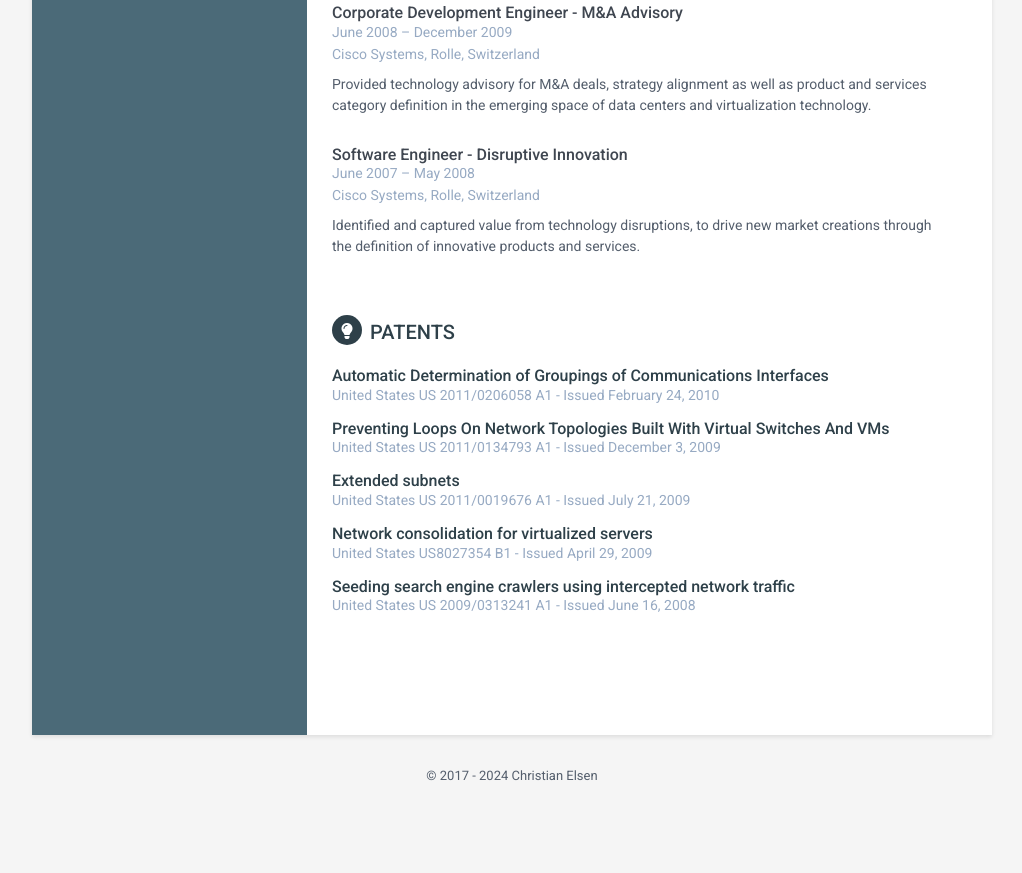
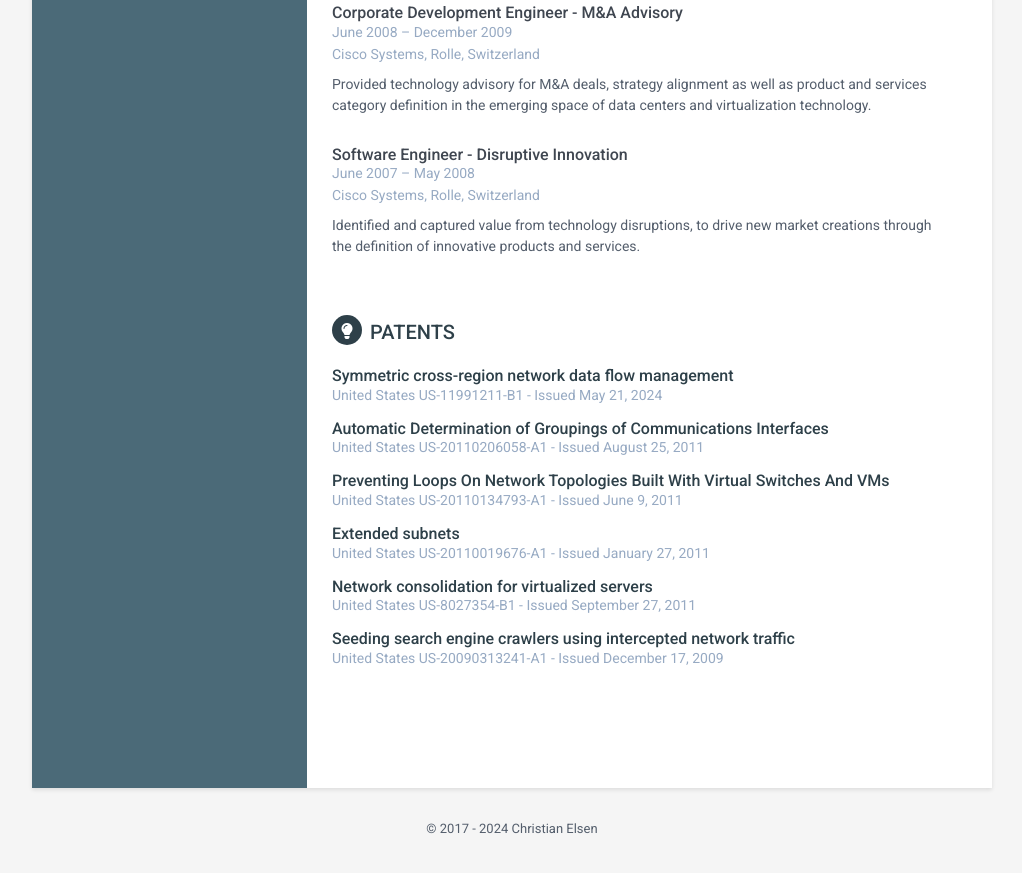
Before and after one commit to chriselsen/chriselsen.github.io, a Jekyll site: the page built from index.html, in a window 1280 px wide and 900 px high, scrolled down 1517 px. Shown: the top 873 px of the window, without its empty margins (128-1150 px from the left). Built offline with Jekyll 4.4.1, drawn with Linux system fonts in a browser that asks for light colours; before the commit the page ends 2364 px from its top, so only the background shows below that.

Commit message:
Update patents.html

```diff
--- a/_includes/patents.html
+++ b/_includes/patents.html
@@ -2,28 +2,33 @@
                 <h2 class="section-title"><i class="fa fa-lightbulb"></i>Patents</h2>
 
                 <div class="item">
-                        <h3 class="patent-title"><a href="http://www.google.com.na/patents/US20110206058">Automatic Determination of Groupings of Communications Interfaces</a></h3>
-                        <div class="patent-id">United States US 2011/0206058 A1 - Issued February 24, 2010</div>
+                        <h3 class="patent-title"><a href="https://ppubs.uspto.gov/dirsearch-public/print/downloadPdf/11991211">Symmetric cross-region network data flow management</a></h3>
+                        <div class="patent-id">United States US-11991211-B1 - Issued May 21, 2024</div>
                 </div><!--//item-->
 
                 <div class="item">
-                        <h3 class="patent-title"><a href="http://www.google.com.na/patents/US20110134793">Preventing Loops On Network Topologies Built With Virtual Switches And VMs</a></h3>
-                        <div class="patent-id">United States US 2011/0134793 A1 - Issued December 3, 2009</div>
+                        <h3 class="patent-title"><a href="https://ppubs.uspto.gov/dirsearch-public/print/downloadPdf/20110206058">Automatic Determination of Groupings of Communications Interfaces</a></h3>
+                        <div class="patent-id">United States US-20110206058-A1 - Issued August 25, 2011</div>
                 </div><!--//item-->
 
                 <div class="item">
-                        <h3 class="patent-title"><a href="http://www.google.com.na/patents/US20110019676">Extended subnets</a></h3>
-                        <div class="patent-id">United States US 2011/0019676 A1 - Issued July 21, 2009</div>
+                        <h3 class="patent-title"><a href="https://ppubs.uspto.gov/dirsearch-public/print/downloadPdf/20110134793">Preventing Loops On Network Topologies Built With Virtual Switches And VMs</a></h3>
+                        <div class="patent-id">United States US-20110134793-A1 - Issued June 9, 2011</div>
                 </div><!--//item-->
 
                 <div class="item">
-                        <h3 class="patent-title"><a href="http://www.google.com.na/patents/US8027354">Network consolidation for virtualized servers</a></h3>
-                        <div class="patent-id">United States US8027354 B1 - Issued April 29, 2009</div>
+                        <h3 class="patent-title"><a href="https://ppubs.uspto.gov/dirsearch-public/print/downloadPdf/20110019676">Extended subnets</a></h3>
+                        <div class="patent-id">United States US-20110019676-A1 - Issued January 27, 2011</div>
                 </div><!--//item-->
 
                 <div class="item">
-                        <h3 class="patent-title"><a href="http://www.google.com.na/patents/US20090313241">Seeding search engine crawlers using intercepted network traffic</a></h3>
-                        <div class="patent-id">United States US 2009/0313241 A1 - Issued June 16, 2008</div>
+                        <h3 class="patent-title"><a href="https://ppubs.uspto.gov/dirsearch-public/print/downloadPdf/8027354">Network consolidation for virtualized servers</a></h3>
+                        <div class="patent-id">United States US-8027354-B1 - Issued September 27, 2011</div>
+                </div><!--//item-->
+
+                <div class="item">
+                        <h3 class="patent-title"><a href="https://ppubs.uspto.gov/dirsearch-public/print/downloadPdf/20090313241">Seeding search engine crawlers using intercepted network traffic</a></h3>
+                        <div class="patent-id">United States US-20090313241-A1 - Issued December 17, 2009</div>
                 </div><!--//item-->
 
             </section><!--//section-->
```
